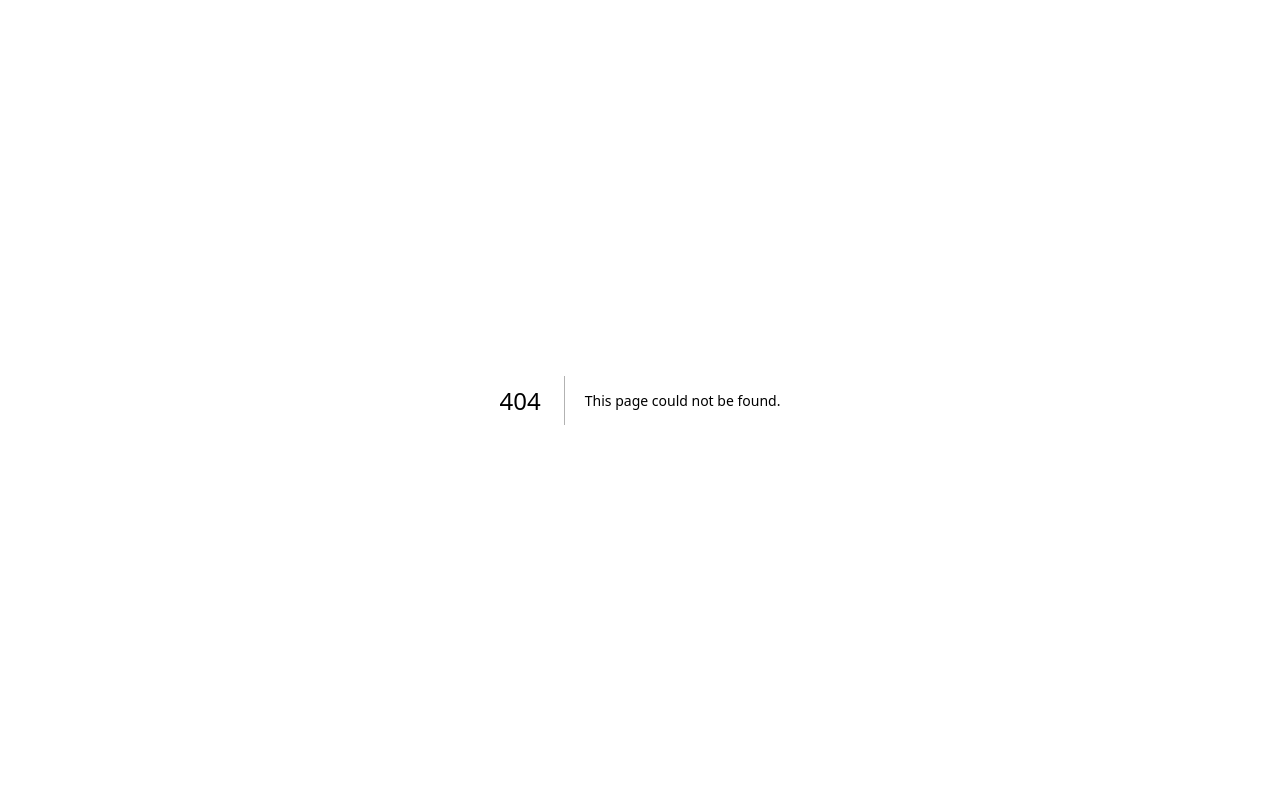
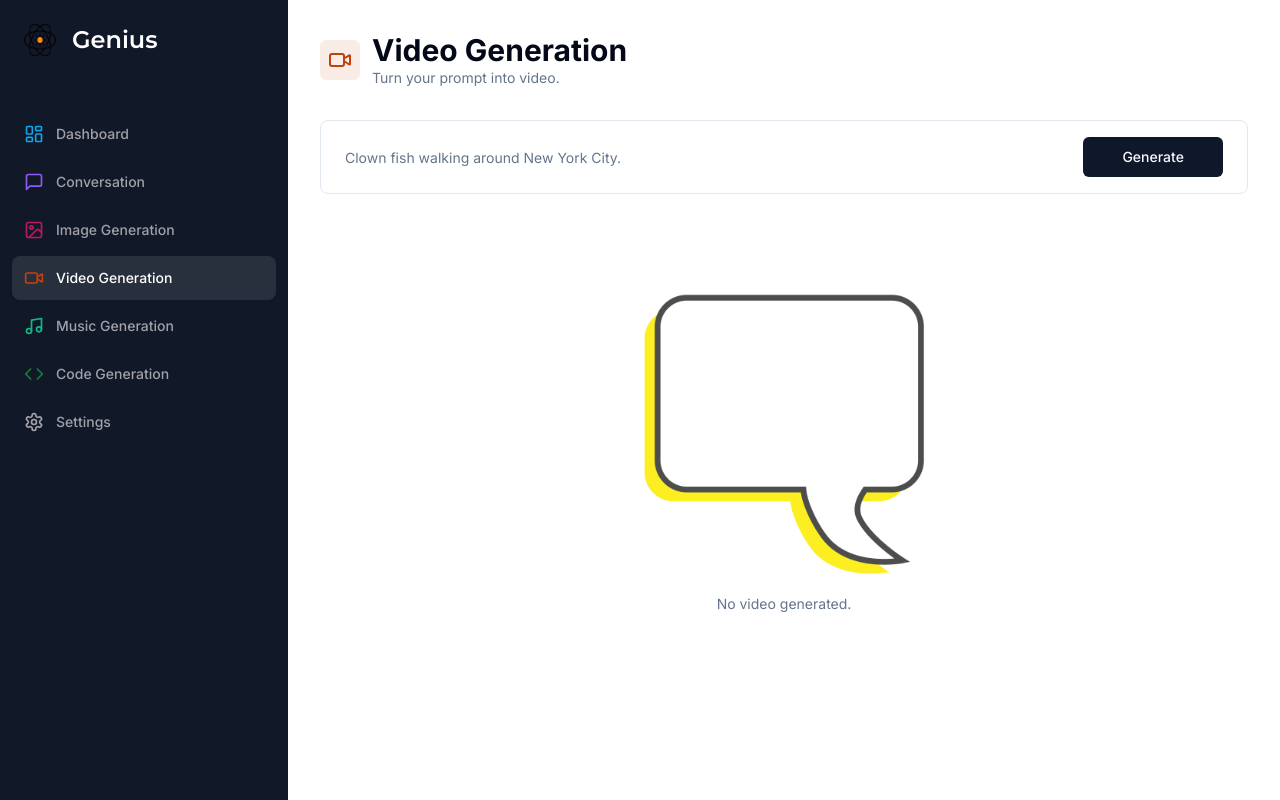
Before and after one commit to vinhhv/saas-ai-platform-tutorial, a Next.js app: page /video in a window 1280 px wide. Before the commit this address had no page. Built offline with nearby package versions, Linux system fonts and the light colour scheme.

Commit message:
Add video generation

```diff
--- /dev/null
+++ b/app/(dashboard)/(routes)/video/constants.ts
@@ -0,0 +1,7 @@
+import * as z from "zod";
+
+export const formSchema = z.object({
+  prompt: z.string().min(1, {
+    message: "Video prompt is required",
+  }),
+});
--- /dev/null
+++ b/app/(dashboard)/(routes)/video/page.tsx
@@ -0,0 +1,117 @@
+"use client";
+
+import { Empty } from "@/components/empty";
+import { Heading } from "@/components/heading";
+import Loader from "@/components/loader";
+import { Button } from "@/components/ui/button";
+import { Form, FormControl, FormField, FormItem } from "@/components/ui/form";
+import { Input } from "@/components/ui/input";
+import { zodResolver } from "@hookform/resolvers/zod";
+import axios from "axios";
+import { VideoIcon } from "lucide-react";
+import { useRouter } from "next/navigation";
+import { useState } from "react";
+import { useForm } from "react-hook-form";
+import * as z from "zod";
+import { formSchema } from "./constants";
+
+const VideoPage = () => {
+  const router = useRouter();
+  const [video, setVideo] = useState<string>();
+
+  const form = useForm<z.infer<typeof formSchema>>({
+    resolver: zodResolver(formSchema),
+    defaultValues: {
+      prompt: "",
+    },
+  });
+
+  const isLoading = form.formState.isSubmitting;
+
+  const onSubmit = async (values: z.infer<typeof formSchema>) => {
+    try {
+      setVideo(undefined);
+
+      const response = await axios.post("/api/video", values);
+
+      setVideo(response.data[0]);
+      form.reset();
+    } catch (error: any) {
+      // TODO: Open Pro Modal
+      console.log(error);
+    } finally {
+      router.refresh();
+    }
+  };
+
+  return (
+    <div>
+      <Heading
+        title="Video Generation"
+        description="Turn your prompt into video."
+        icon={VideoIcon}
+        iconColor="text-orange-700"
+        bgColor="bg-orange-700/10"
+      />
+      <div className="px-4 lg:px-8">
+        <Form {...form}>
+          <form
+            onSubmit={form.handleSubmit(onSubmit)}
+            className="
+              rounded-lg
+              border
+              w-full
+              p-4
+              px-3
+              md:px-6
+              focus-within:shadow-sm
+              grid
+              grid-cols-12
+              gap-2
+            "
+          >
+            <FormField
+              name="prompt"
+              render={({ field }) => (
+                <FormItem className="col-span-12 lg:col-span-10">
+                  <FormControl className="m-0 p-0">
+                    <Input
+                      className="border-0 outline-none focus-visible:ring=0 focus-visible:ring-transparent"
+                      disabled={isLoading}
+                      placeholder="Clown fish walking around New York City."
+                      {...field}
+                    />
+                  </FormControl>
+                </FormItem>
+              )}
+            />
+            <Button
+              className="col-span-12 lg:col-span-2 w-full"
+              disabled={isLoading}
+            >
+              Generate
+            </Button>
+          </form>
+        </Form>
+      </div>
+      <div className="space-y-4 mt-4">
+        {isLoading && (
+          <div className="p-8 rounded-lg w-full flex items-center justify-center bg-muted">
+            <Loader />
+          </div>
+        )}
+        {!video && !isLoading && <Empty label="No video generated." />}
+        {video && (
+          <video
+            className="w-full aspect-video mt-8 rounded-lg border bg-black"
+            controls
+          >
+            <source src={video} />
+          </video>
+        )}
+      </div>
+    </div>
+  );
+};
+
+export default VideoPage;
--- /dev/null
+++ b/app/api/video/route.ts
@@ -0,0 +1,41 @@
+import { auth } from "@clerk/nextjs/server";
+import { NextResponse } from "next/server";
+import Replicate from "replicate";
+
+const replicate = new Replicate();
+
+export async function POST(req: Request) {
+  try {
+    const { userId } = auth();
+    const body = await req.json();
+    const { prompt } = body;
+
+    if (!userId) {
+      return new NextResponse("Unauthorized", { status: 401 });
+    }
+
+    if (!prompt) {
+      return new NextResponse("Prompt is required", { status: 400 });
+    }
+
+    const input = {
+      fps: 24,
+      width: 1024,
+      height: 576,
+      prompt: prompt,
+      guidance_scale: 17.5,
+      negative_prompt:
+        "very blue, dust, noisy, washed out, ugly, distorted, broken",
+    };
+
+    const response = await replicate.run(
+      "anotherjesse/zeroscope-v2-xl:9f747673945c62801b13b84701c783929c0ee784e4748ec062204894dda1a351",
+      { input }
+    );
+
+    return NextResponse.json(response);
+  } catch (error) {
+    console.log("[VIDEO_ERROR]", error);
+    return new NextResponse("Internal error", { status: 500 });
+  }
+}
```
